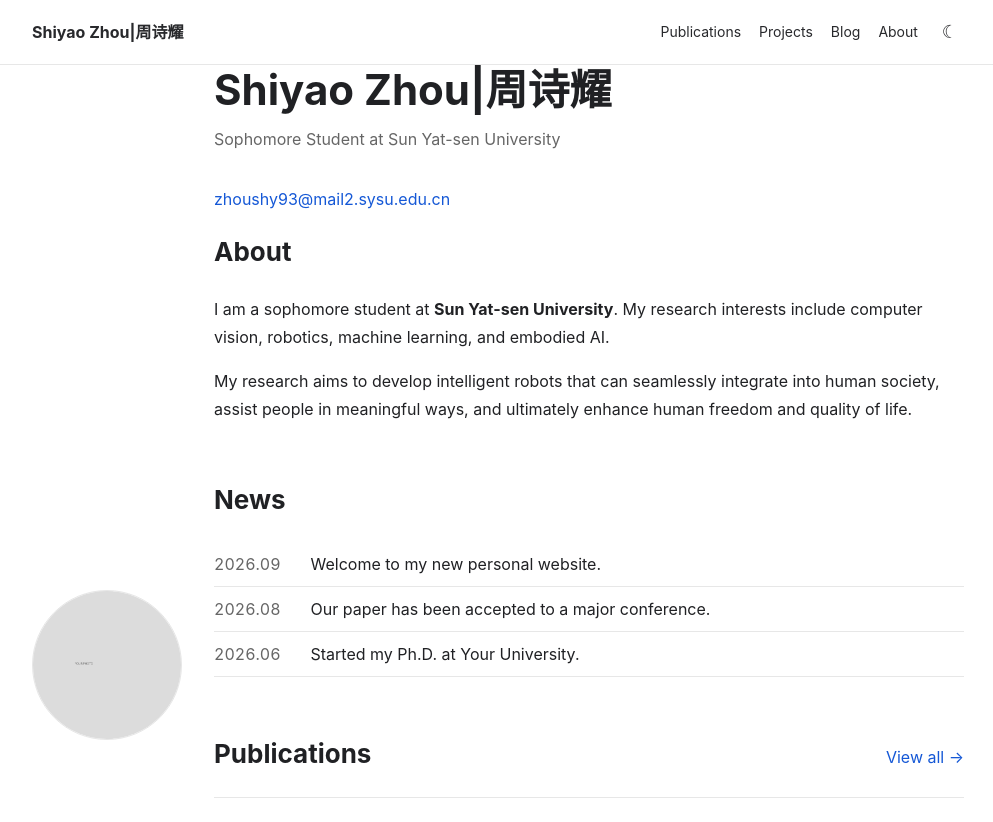
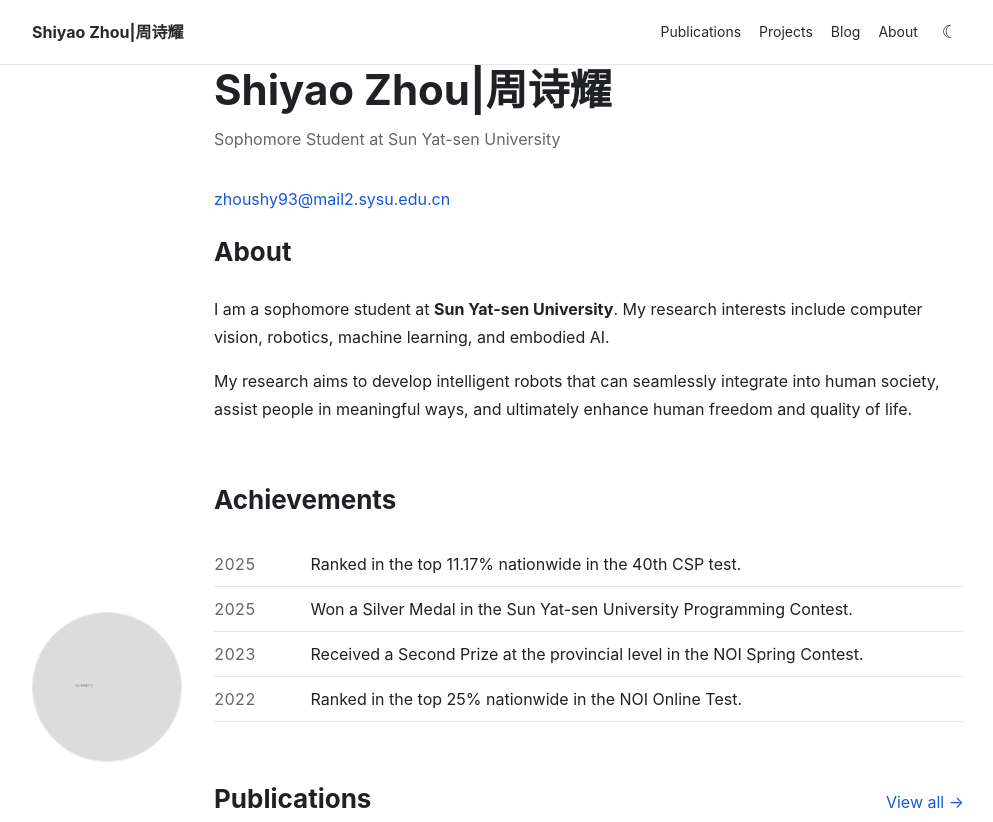
Before and after one commit to zhoushy93/zhoushy93.github.io, a Jekyll site: the page built from index.md, in a window 1280 px wide and 900 px high, cut to the strip 0-822 px from the top of the window. Shown: the whole strip, without its empty margins (142-1135 px from the left). Built offline with Jekyll 4.4.1, drawn with Linux system fonts in a browser that asks for light colours.

Commit message:
Update index.md

```diff
--- a/index.md
+++ b/index.md
@@ -7,5 +7,24 @@
   <a href="mailto:zhoushy93@mail2.sysu.edu.cn">zhoushy93@mail2.sysu.edu.cn</a>
 </p>
 <section><h2>About</h2><p>I am a sophomore student at <strong>Sun Yat-sen University</strong>. My research interests include computer vision, robotics, machine learning, and embodied AI.</p><p>My research aims to develop intelligent robots that can seamlessly integrate into human society, assist people in meaningful ways, and ultimately enhance human freedom and quality of life.</p></section>
-<section><h2>News</h2><div class="news-item"><span>2026.09</span> Welcome to my new personal website.</div><div class="news-item"><span>2026.08</span> Our paper has been accepted to a major conference.</div><div class="news-item"><span>2026.06</span> Started my Ph.D. at Your University.</div></section>
+<section>
+  <h2>Achievements</h2>
+
+  <div class="news-item">
+    <span>2025</span> Ranked in the top 11.17% nationwide in the 40th CSP test.
+  </div>
+
+  <div class="news-item">
+    <span>2025</span> Won a Silver Medal in the Sun Yat-sen University Programming Contest.
+  </div>
+
+  <div class="news-item">
+    <span>2023</span> Received a Second Prize at the provincial level in the NOI Spring Contest.
+  </div>
+
+  <div class="news-item">
+    <span>2022</span> Ranked in the top 25% nationwide in the NOI Online Test.
+  </div>
+</section>
+
 <section><div class="section-heading"><h2>Publications</h2><a href="/publications/">View all →</a></div>{% for paper in site.data.publications limit:4 %}{% include publication.html paper=paper %}{% endfor %}</section>
```
